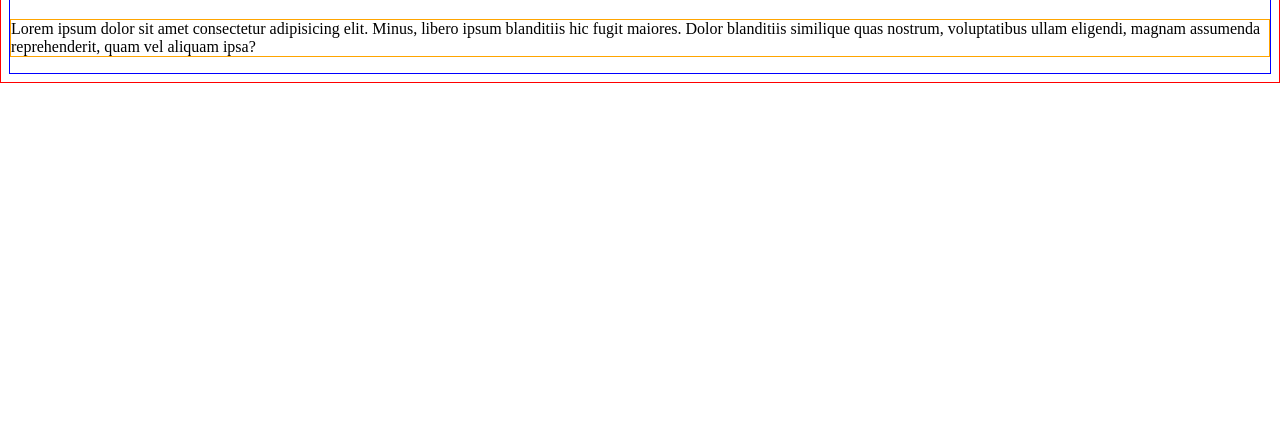
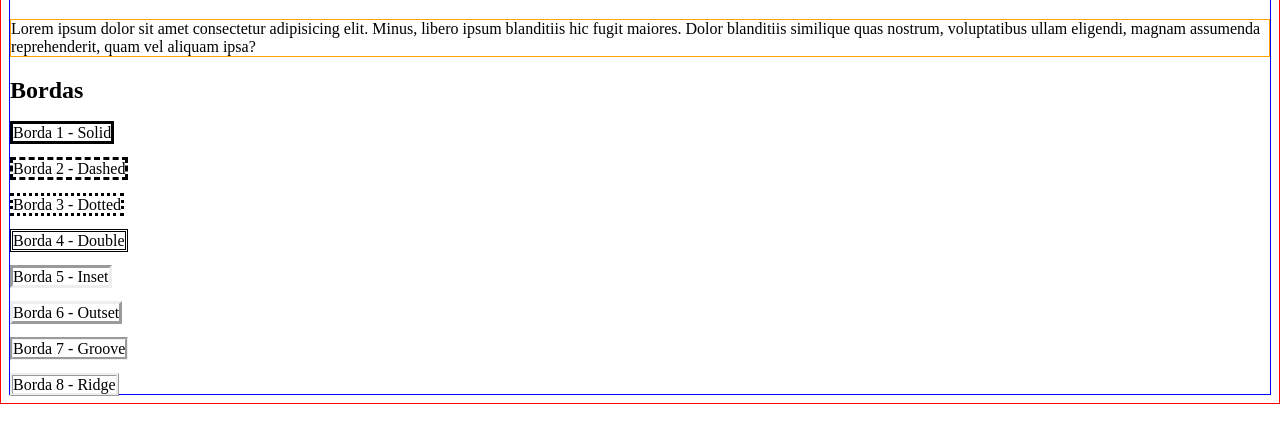
Before and after one commit to DanniSilvaaSiqq/atividades-html-css-js, a plain HTML site: page css_aulas/aula4/index.html in a window 1280 px wide. Shown: the part 73-516 px from the top of the page. Drawn offline with Linux system fonts and the light colour scheme.

Commit message:
Atualiza atividades

```diff
--- a/css_aulas/aula4/index.html
+++ b/css_aulas/aula4/index.html
@@ -23,6 +23,39 @@
             border: 1px solid orange;
         }
 
+        #borda1 {
+            border-style: solid;
+        }
+
+        #borda2 {
+            border-style: dashed;
+        }
+
+        #borda3 {
+            border-style: dotted;
+        }
+
+        #borda4 {
+            border-style: double;
+        }
+
+        #borda5 {
+            border-style: inset;
+        }
+
+        #borda6 {
+            border-style: outset;
+        }
+
+        #borda7 {
+            border-style: groove;
+        }
+
+        #borda8 {
+            border-style: ridge;
+        }
+
+
     </style>
 
 
@@ -33,8 +66,30 @@
 
     <p>Lorem ipsum dolor sit amet consectetur adipisicing elit. Minus, libero ipsum blanditiis hic fugit maiores. Dolor blanditiis similique quas nostrum, voluptatibus ullam eligendi, magnam assumenda reprehenderit, quam vel aliquam ipsa?</p>
 
+    <h2>Bordas</h2>
 
+    <span id="borda1">Borda 1 - Solid</span>
+    <br><br>
 
+    <span id="borda2">Borda 2 - Dashed</span>
+    <br><br>
+
+    <span id="borda3">Borda 3 - Dotted</span>
+    <br><br>
+
+    <span id="borda4">Borda 4 - Double</span>
+    <br><br>
+
+    <span id="borda5">Borda 5 - Inset</span>
+    <br><br>
+
+    <span id="borda6">Borda 6 - Outset</span>
+    <br><br>
+
+    <span id="borda7">Borda 7 - Groove</span>
+    <br><br>
+
+    <span id="borda8">Borda 8 - Ridge</span>
 
 </body>
 </html>
```
